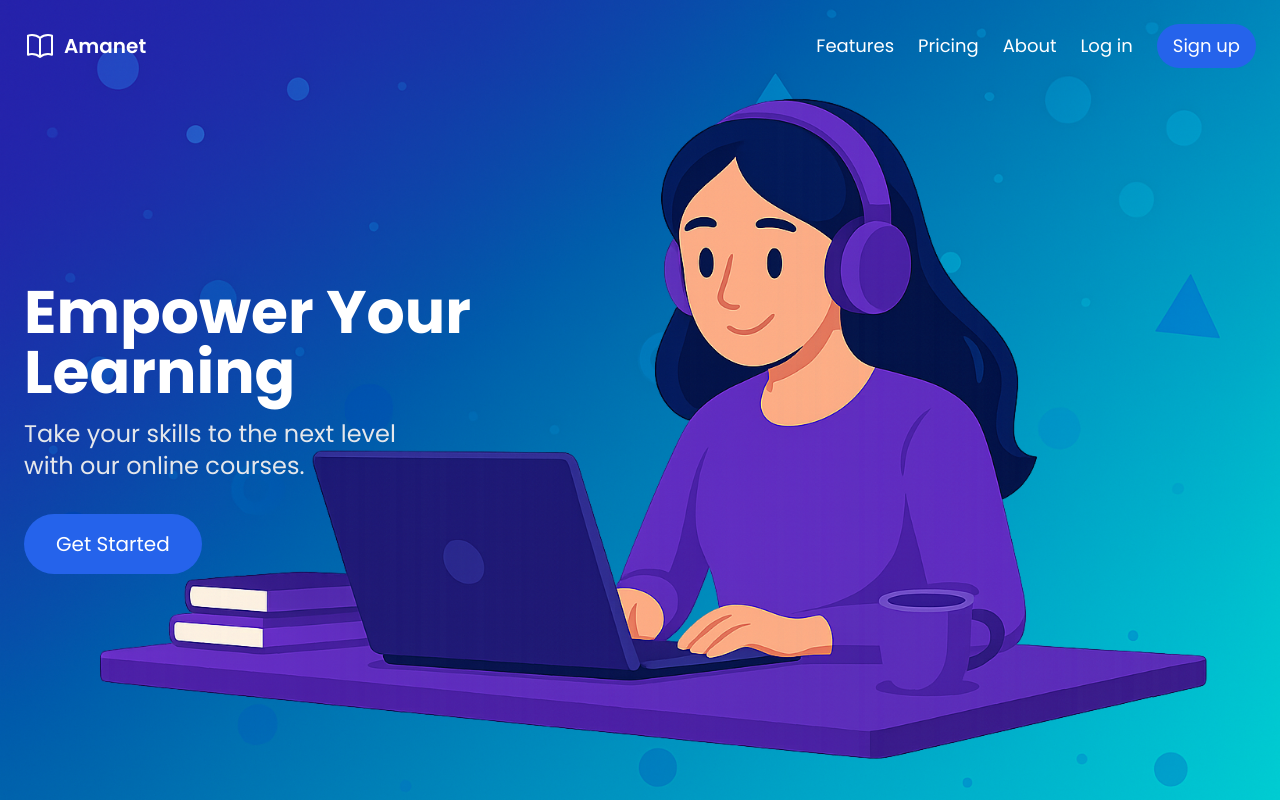
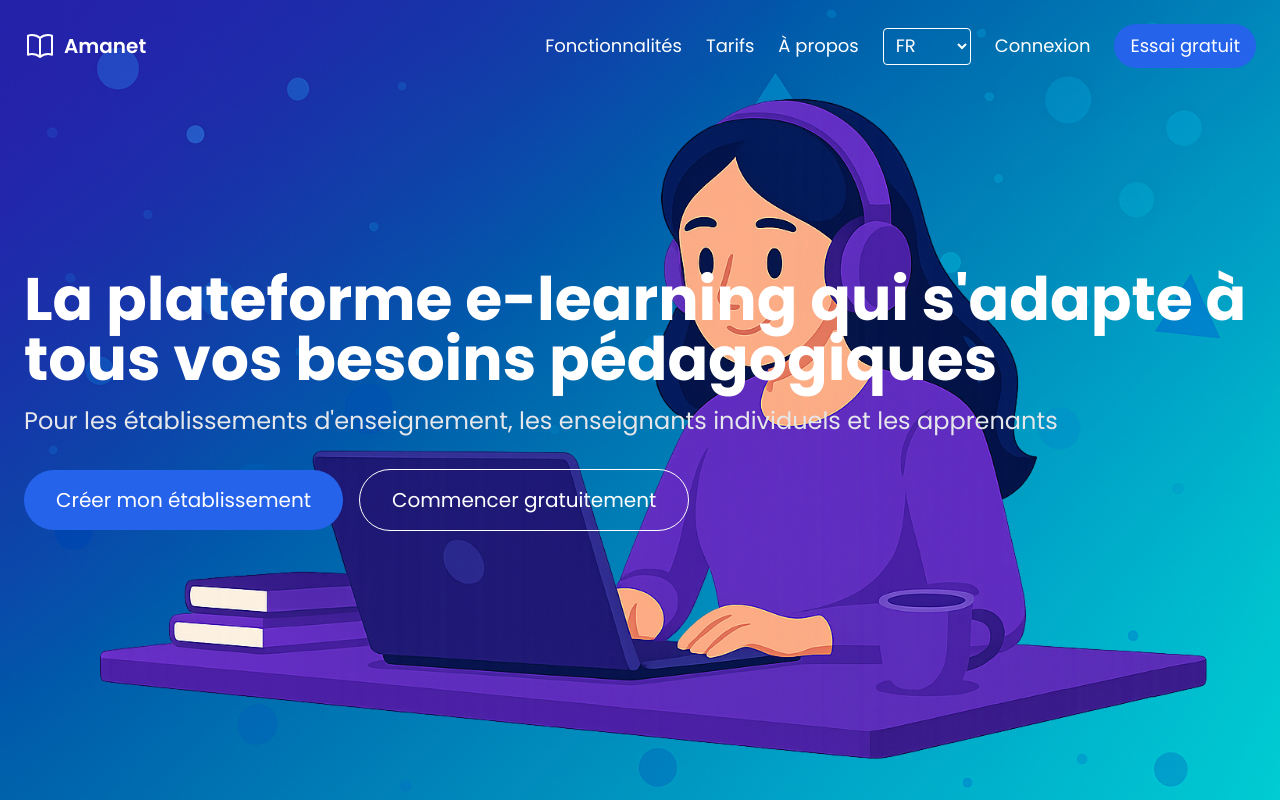
Before and after one commit to azarqane/amanet, a Next.js app in the folder apps/frontend/: page / in a window 1280 px wide. Shown: the top 800 px of the page. Built offline with nearby package versions, Linux system fonts and the light colour scheme.

Commit message:
feat(frontend): separate navbar and translate hero

```diff
--- a/apps/frontend/src/components/Hero.tsx
+++ b/apps/frontend/src/components/Hero.tsx
@@ -1,44 +1,29 @@
-import { BookOpenIcon } from '@heroicons/react/24/outline';
+import { useTranslation } from 'react-i18next';
 
 export default function Hero() {
+  const { t } = useTranslation();
   return (
     <section className="relative h-screen font-sans">
-          <img
-    src="/hero.png"
-    alt="Woman learning online"
-    className="absolute top-16 w-full h-full object-contain"
-  />
-
-      <nav className="relative z-10 flex justify-between items-center max-w-7xl mx-auto px-6 py-6 text-white text-lg">
-        <div className="flex items-center space-x-2">
-          <BookOpenIcon className="h-8 w-8 text-white" />
-          <span className="font-semibold text-xl">Amanet</span>
-        </div>
-        <div className="flex items-center space-x-6">
-          <a href="#features" className="hover:text-indigo-200">Features</a>
-          <a href="#pricing" className="hover:text-indigo-200">Pricing</a>
-          <a href="#about" className="hover:text-indigo-200">About</a>
-          <button className="ml-4">Log in</button>
-          <button className="ml-4 rounded-full bg-blue-600 hover:bg-blue-700 px-4 py-2 text-white">
-            Sign up
+      <img
+        src="/hero.png"
+        alt={t('hero.imageAlt')}
+        className="absolute top-16 w-full h-full object-contain"
+      />
+      <div className="relative z-10 flex flex-col items-start justify-center h-full text-left px-6">
+        <h1 className="text-4xl md:text-6xl font-bold mb-4 text-white">
+          {t('hero.title')}
+        </h1>
+        <p className="text-lg md:text-2xl text-gray-200 mb-8">
+          {t('hero.subtitle')}
+        </p>
+        <div className="space-x-4">
+          <button className="rounded-full bg-blue-600 hover:bg-blue-700 px-8 py-4 text-white text-lg md:text-xl">
+            {t('hero.ctaPrimary')}
+          </button>
+          <button className="rounded-full border border-white px-8 py-4 text-white text-lg md:text-xl hover:bg-blue-700">
+            {t('hero.ctaSecondary')}
           </button>
         </div>
-      </nav>
-
-      <div className="relative z-10 flex flex-col items-start justify-center h-full text-left px-6 -mt-8 md:-mt-16">
-        <h1 className="text-4xl md:text-6xl font-bold mb-4 text-white">
-          Empower Your
-          <br />
-          Learning
-        </h1>
-        <p className="text-lg md:text-2xl text-gray-200 mb-8">
-          Take your skills to the next level
-          <br />
-          with our online courses.
-        </p>
-        <button className="rounded-full bg-blue-600 hover:bg-blue-700 px-8 py-4 text-white text-lg md:text-xl">
-          Get Started
-        </button>
       </div>
     </section>
   );
--- /dev/null
+++ b/apps/frontend/src/components/Navbar.tsx
@@ -0,0 +1,35 @@
+import { BookOpenIcon } from '@heroicons/react/24/outline';
+import { useTranslation } from 'react-i18next';
+
+export default function Navbar() {
+  const { t, i18n } = useTranslation();
+  return (
+    <header className="fixed top-0 w-full z-20">
+      <nav className="flex justify-between items-center max-w-7xl mx-auto px-6 py-6 text-white text-lg">
+        <div className="flex items-center space-x-2">
+          <BookOpenIcon className="h-8 w-8 text-white" />
+          <span className="font-semibold text-xl">{t('siteTitle')}</span>
+        </div>
+        <div className="flex items-center space-x-6">
+          <a href="#features" className="hover:text-indigo-200">{t('nav.features')}</a>
+          <a href="#pricing" className="hover:text-indigo-200">{t('nav.pricing')}</a>
+          <a href="#about" className="hover:text-indigo-200">{t('nav.about')}</a>
+          <select
+            aria-label="Select language"
+            className="ml-4 bg-transparent border border-white rounded px-2 py-1 text-white"
+            value={i18n.language}
+            onChange={(e) => i18n.changeLanguage(e.target.value)}
+          >
+            <option value="fr">FR</option>
+            <option value="en">EN</option>
+            <option value="ar">العربية</option>
+          </select>
+          <button className="ml-4">{t('nav.login')}</button>
+          <button className="ml-4 rounded-full bg-blue-600 hover:bg-blue-700 px-4 py-2 text-white">
+            {t('nav.signup')}
+          </button>
+        </div>
+      </nav>
+    </header>
+  );
+}
--- a/apps/frontend/src/pages/index.tsx
+++ b/apps/frontend/src/pages/index.tsx
@@ -1,6 +1,7 @@
 import Head from 'next/head';
 import { useTranslation } from 'react-i18next';
 import Hero from '../components/Hero';
+import Navbar from '../components/Navbar';
 import Who from '../components/Who';
 import Features from '../components/Features';
 import Disciplines from '../components/Disciplines';
@@ -19,6 +20,7 @@ export default function Home() {
         <title>{t('pageTitle')}</title>
         <meta name="description" content={t('pageDescription')} />
       </Head>
+      <Navbar />
       <main className="space-y-24">
         <Hero />
         <Who />
```
